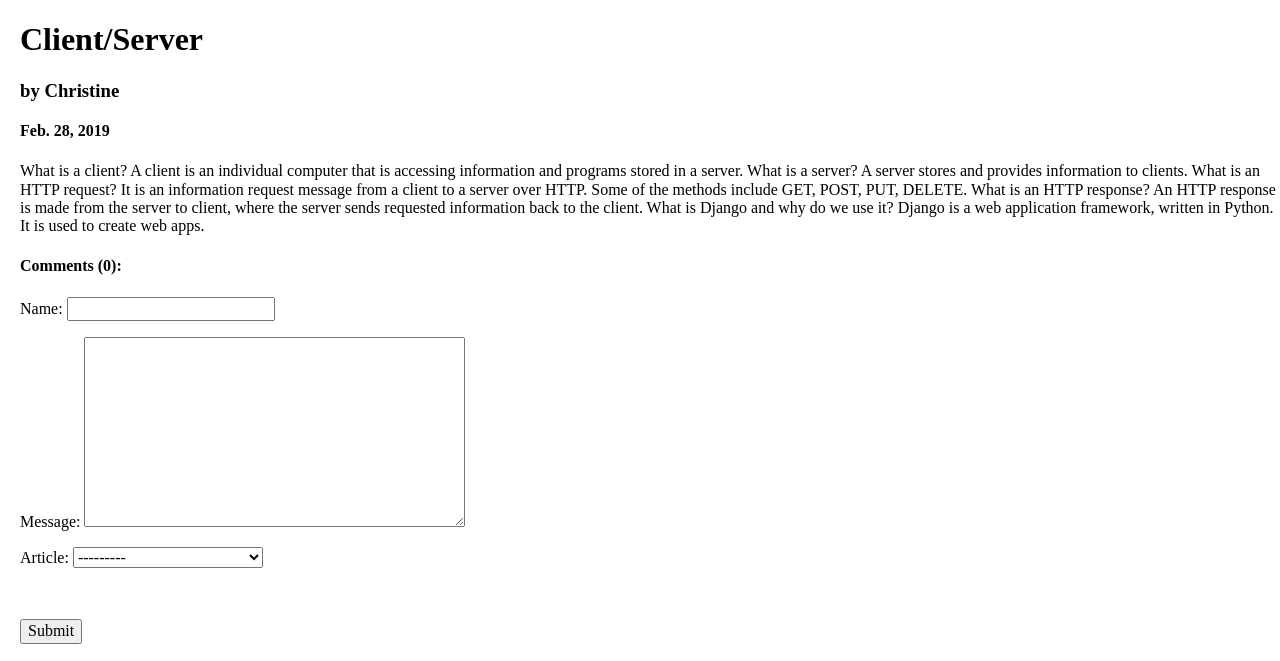
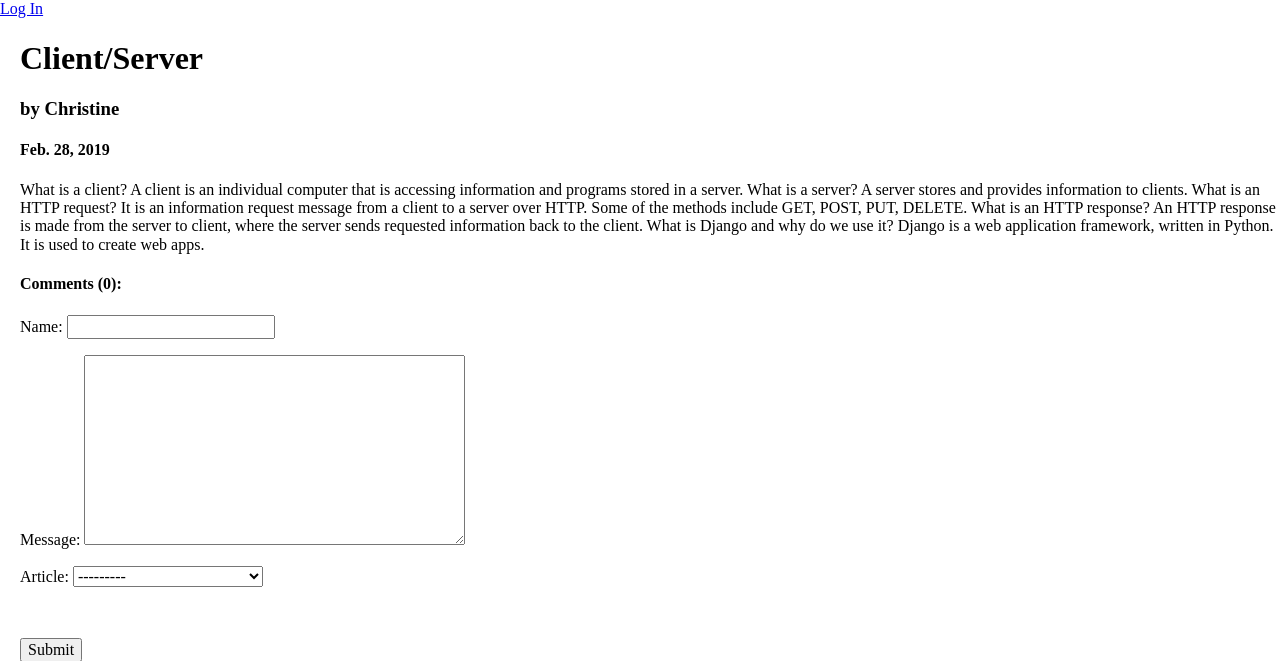
Before and after one commit to christinegithub/django_blog, a Django app: page /articles/1 in a window 1280 px wide. Shown: the part 90-751 px from the top of the page. Run offline with Django 3.2, Linux system fonts and the light colour scheme; data comes from the database, SQL or seed files in the repository; both versions use the stored data as it was after the commit.

Commit message:
added log in and log out navigation

```diff
--- a/blog/templates/base.html
+++ b/blog/templates/base.html
@@ -9,6 +9,13 @@
   </head>
   <body>
     <header class="main-header">Christine's Django Blog</header>
+
+    {% if request.user.is_authenticated %}
+      <a href="{% url 'logout' %}">Log Out</a>
+    {% else %}
+      <a href="{% url 'login' %}">Log In</a>
+    {% endif %}
+
     {% block content %}
     {% endblock %}
   </body>
```
Also changed, not shown: db.sqlite3.
